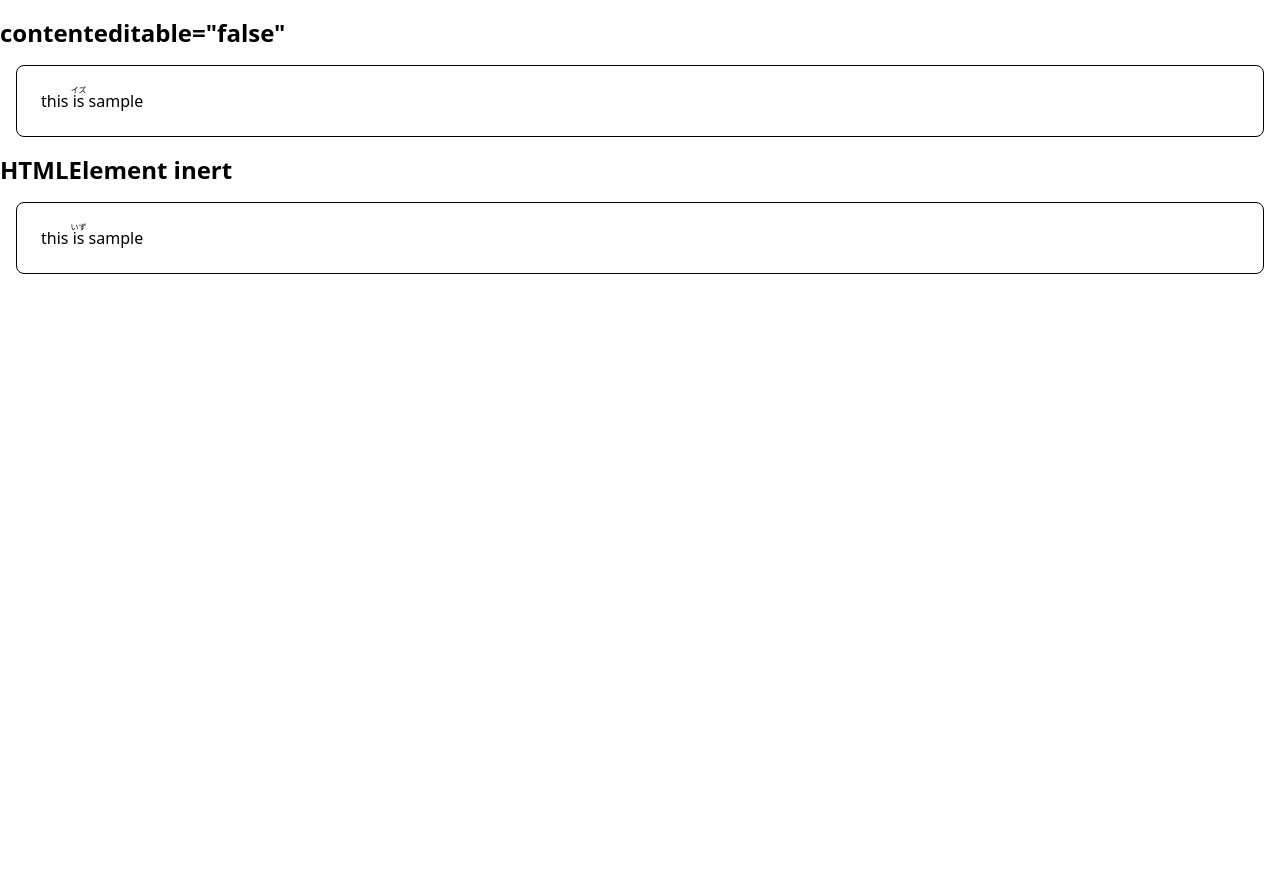
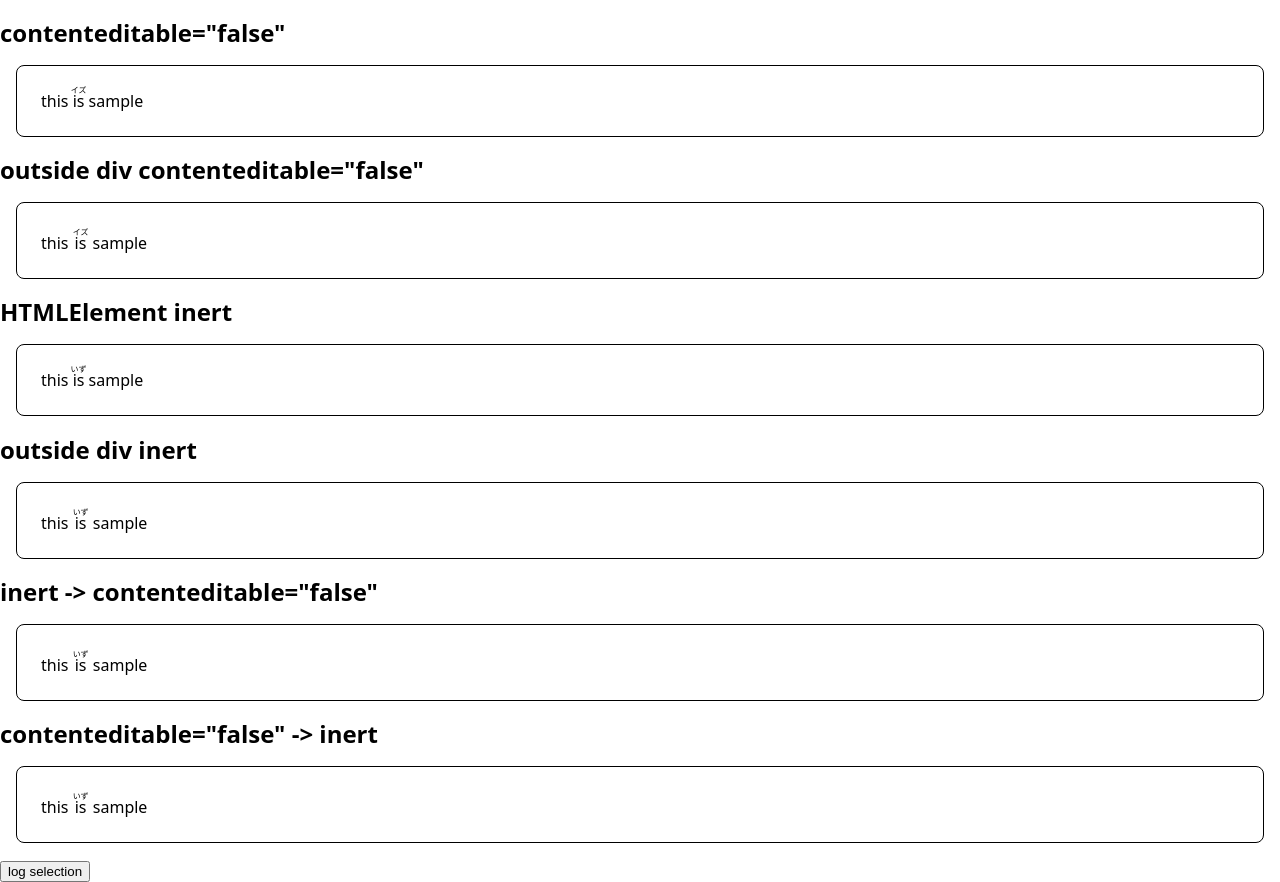
Before and after one commit to mashirojs/contenteditable_false_vs_inert, a plain HTML site: page index.html in a window 1280 px wide. Before the commit the page ends 800 px from the top, so only its background shows below. Drawn offline with Linux system fonts and the light colour scheme.

Commit message:
1 file modified

```diff
--- a/index.html
+++ b/index.html
@@ -7,11 +7,15 @@
     <link rel="stylesheet" href="styles.css" />
     <script type="module" src="script.js"></script>
     <style>
-      div[contenteditable] {
+      div[contenteditable]:not([contenteditable='false']) {
         padding: 1.5rem;
         border: 1px solid black;
         border-radius: 0.5rem;
         margin: 1rem;
+      }
+
+      .ruby {
+        display: inline-block;
       }
     </style>
   </head>
@@ -22,10 +26,62 @@
       <ruby contenteditable="false">is<rt>イズ</rt></ruby> sample
     </div>
 
+    <h1>outside div contenteditable="false"</h1>
+    <div contenteditable>
+      this
+      <div contenteditable="false" class="ruby">
+        <ruby>is<rt>イズ</rt></ruby>
+      </div>
+      sample
+    </div>
+
     <h1>HTMLElement inert</h1>
     <div contenteditable>
       this
       <ruby inert>is<rt>いず</rt></ruby> sample
     </div>
+
+    <h1>outside div inert</h1>
+    <div contenteditable>
+      this
+      <div inert class="ruby">
+        <ruby>is<rt>いず</rt></ruby>
+      </div>
+      sample
+    </div>
+
+    <h1>inert -> contenteditable="false"</h1>
+    <div contenteditable>
+      this
+      <div inert class="ruby">
+        <ruby contenteditable>is<rt>いず</rt></ruby>
+      </div>
+      sample
+    </div>
+
+    <h1>contenteditable="false" -> inert</h1>
+    <div contenteditable>
+      this
+      <div contenteditable="false" class="ruby">
+        <ruby inert>is<rt>いず</rt></ruby>
+      </div>
+      sample
+    </div>
+
+    <button>log selection</button>
+
+    <script>
+      const button = document.querySelector('button');
+      button.addEventListener('click', () => {
+        if (window.getSelection().rangeCount === 0) {
+          console.log('rangeCount 0');
+          return;
+        }
+
+        console.log(`count: ${window.getSelection().rangeCount}`);
+        console.log(`first range`);
+        console.log(window.getSelection().getRangeAt(0));
+      });
+    </script>
   </body>
 </html>
```
